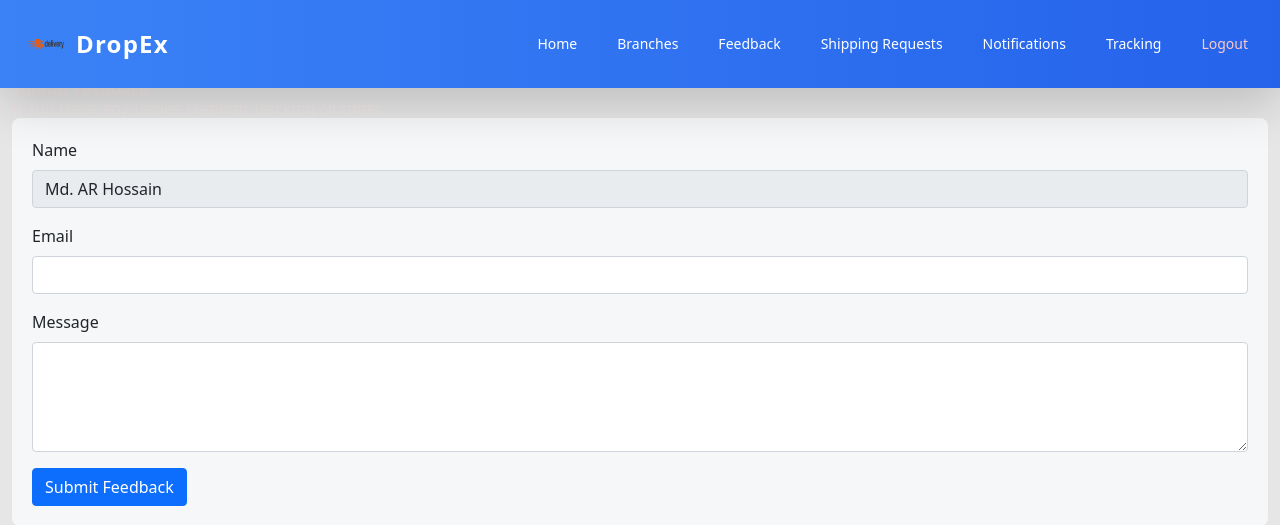
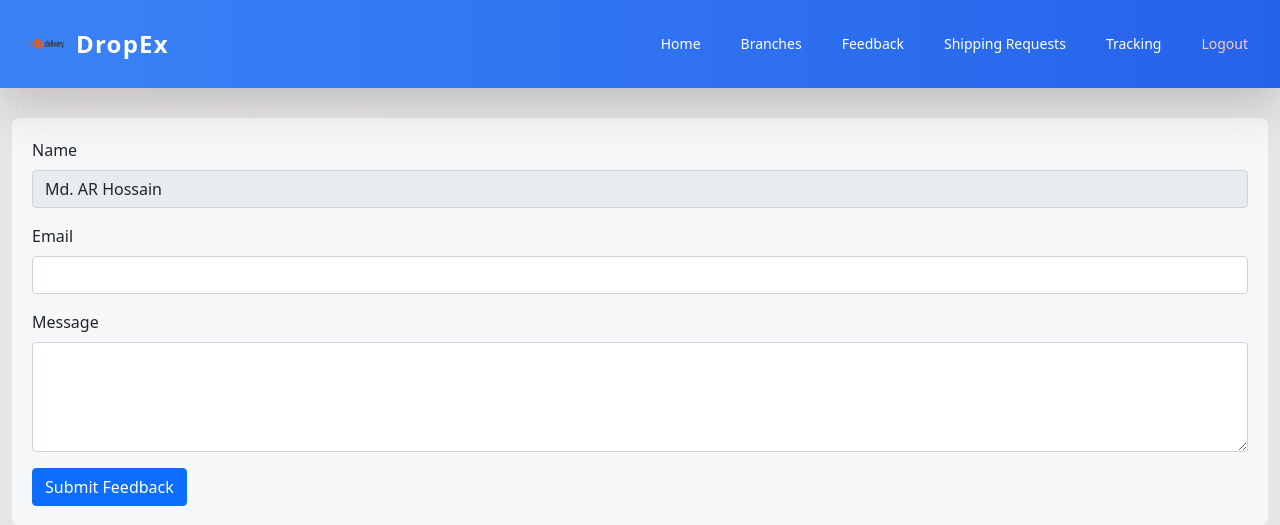
Before and after one commit to misbah7172/DropEx, a PHP site: page /user_dashboard.php in a window 1280 px wide. Shown: the top 525 px of the page. Run offline with PHP 8.4, Linux system fonts and the light colour scheme; a user stored in the database is signed in; data comes from the database, SQL or seed files in the repository; data that the repository does not hold is empty; some libraries are stand-ins or nearby versions.

Commit message:
Update user_dashboard.php removed notification button

```diff
--- a/DropEx/user_dashboard.php
+++ b/DropEx/user_dashboard.php
@@ -165,7 +165,6 @@ $shipping_requests = mysqli_fetch_all($result, MYSQLI_ASSOC);
                         <a href="branches.php" class="text-white hover:text-blue-200 transition-colors duration-300 px-2 py-1 rounded-md text-sm font-medium">Branches</a>
                             <a href="#feedback" class="text-white hover:text-blue-200 transition-colors duration-300 px-2 py-1 rounded-md text-sm font-medium">Feedback</a>
                             <a href="#requests" class="text-white hover:text-blue-200 transition-colors duration-300 px-2 py-1 rounded-md text-sm font-medium">Shipping Requests</a>
-                            <a href="notifications.php" class="text-white hover:text-blue-200 transition-colors duration-300 px-2 py-1 rounded-md text-sm font-medium">Notifications</a>
                             <a href="tracking.php" class="text-white hover:text-blue-200 transition-colors duration-300 px-2 py-1 rounded-md text-sm font-medium">Tracking</a>
                             <a href="logout.php" class="text-red-200 hover:text-red-400 transition-colors duration-300 px-2 py-1 rounded-md text-sm font-medium">Logout</a>
                     </div>
```
